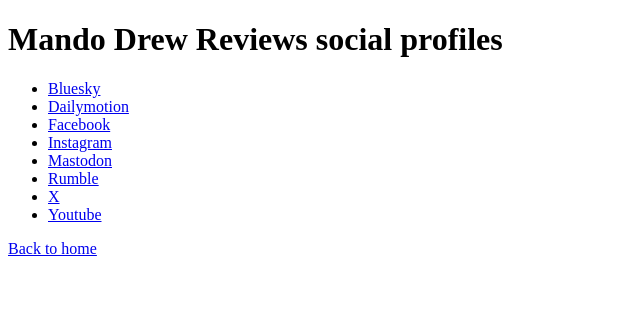
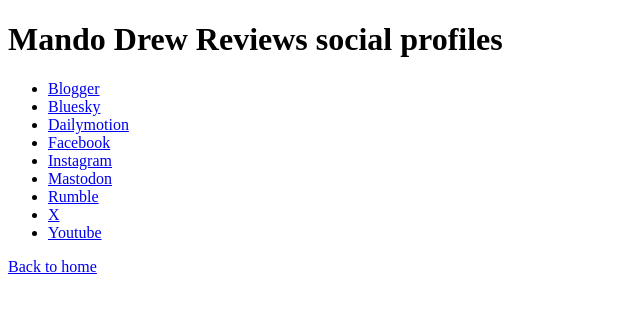
Before and after one commit to mandodrewreviews/mando-drew-reviews.github.io, a plain HTML site: page socials.html in a window 1280 px wide. Shown: the whole page, without its empty margins (0-640 px from the left). Drawn offline with Linux system fonts and the light colour scheme.

Commit message:
Update socials.html

```diff
--- a/socials.html
+++ b/socials.html
@@ -6,6 +6,7 @@
 <h1>Mando Drew Reviews social profiles</h1>
 <p>
 <ul>
+<li> <a href= "https://mando-drew-reviews.blogspot.com">Blogger</a>
 <li> <a href= "https://bsky.app/profile/mandodrew-reviews.bsky.social">Bluesky</a>
 <li> <a href= "https://dailymotion.com/mandodrew_reviews">Dailymotion</a>
 <li> <a href= "https://facebook.com/mandodrewreviews">Facebook</a>
```
